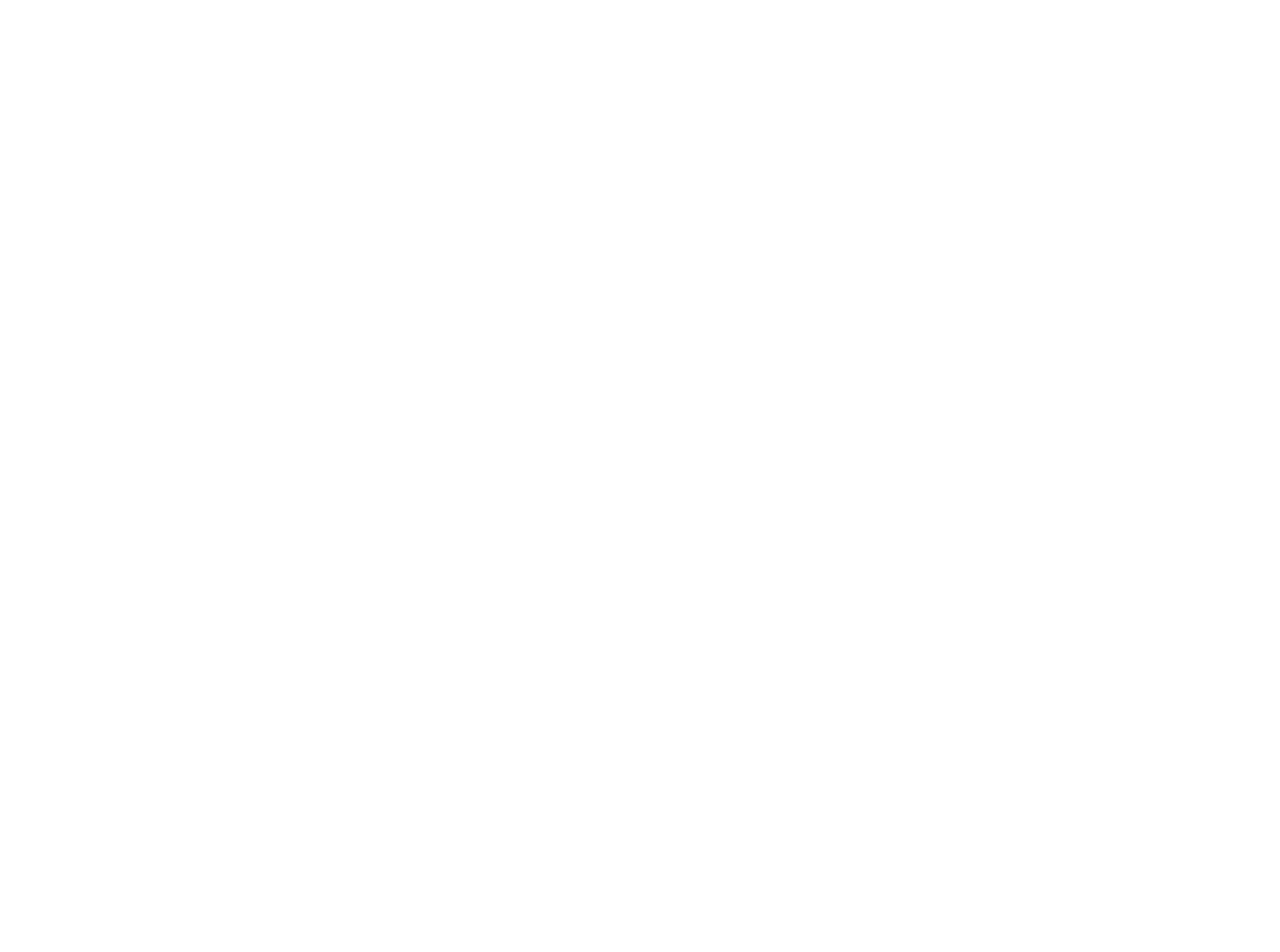
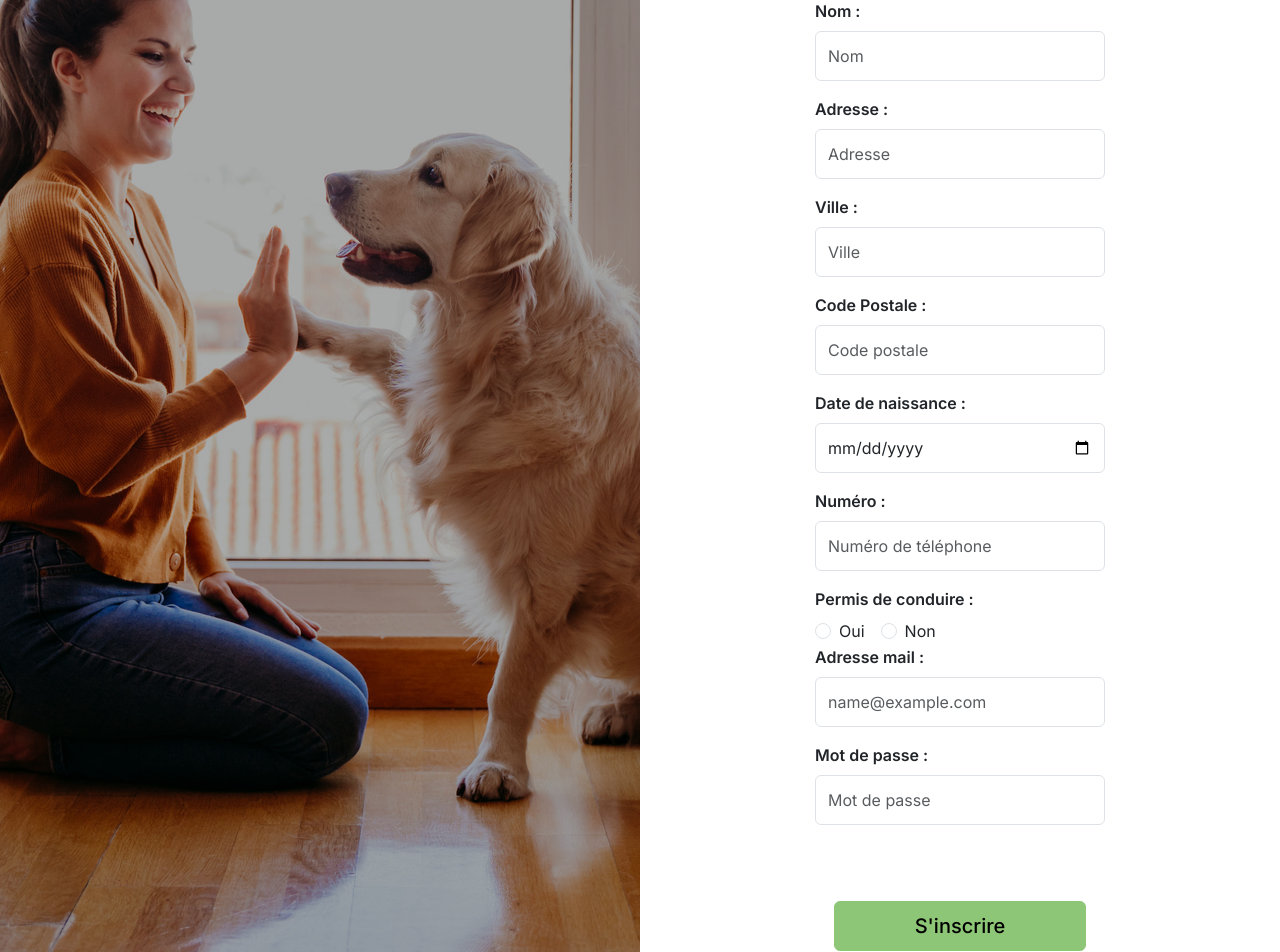
Before and after one commit to Clement-Plancon/petsitters, a Next.js app in the folder petsitter-frontend/: page /inscription in a window 1280 px wide. Before the commit this address had no page. Shown: the part 460-1412 px from the top of the page. Before the commit the page ends 800 px from the top, so only its background shows below. Built offline with nearby package versions, Linux system fonts and the light colour scheme.

Commit message:
feat: :sparkles: inscription page
PA-24

```diff
--- /dev/null
+++ b/petsitter-frontend/src/app/Style/Components/Inscription.scss
@@ -0,0 +1,82 @@
+.formulaire-inscription {
+  @include media-breakpoint-up(lg) {
+    display: flex;
+    flex-direction: row;
+    align-items: center;
+    justify-content: space-between;
+  }
+  .img-form {
+    display: none;
+
+    @include media-breakpoint-up(lg) {
+      display: block;
+      width: 50%;
+
+      > img {
+        width: 100%;
+        filter: brightness(0.7);
+        object-fit: cover;
+      }
+    }
+  }
+
+  .form {
+    padding: 50px 0;
+
+    @include media-breakpoint-up(lg) {
+      width: 50%;
+    }
+    .title {
+      text-transform: uppercase;
+      margin-top: 30px;
+
+      @include media-breakpoint-up(lg) {
+        margin-bottom: 60px;
+        text-align: center;
+      }
+    }
+    .inputs {
+      margin-top: 40px;
+
+      @include media-breakpoint-up(lg) {
+        display: flex;
+        flex-direction: column;
+        align-items: center;
+      }
+
+      .form-label {
+        width: auto;
+        font-weight: 600;
+      }
+
+      .form-control {
+        width: 290px !important;
+        height: 50px;
+      }
+
+      .input {
+        @extend .mb-3;
+      }
+
+      .btn-inscription {
+        display: flex;
+        align-items: center;
+        padding: 15px 80px;
+        height: 50px;
+        font-weight: 500;
+        margin-top: 60px;
+
+        @include media-breakpoint-up(lg) {
+          font-size: 20px;
+        }
+        // width: 100%;
+        // margin-top: 40px;
+
+        // @include media-breakpoint-up(lg) {
+        //   width: auto;
+        //   padding: 15px 85px;
+        // }
+      }
+    }
+  }
+}
--- a/petsitter-frontend/src/app/Style/globals.scss
+++ b/petsitter-frontend/src/app/Style/globals.scss
@@ -9,6 +9,7 @@
 @import "./Components/ModesPetSitting.scss";
 @import "./Components/Footer.scss";
 @import "./Components/Connexion.scss";
+@import "./Components/Inscription.scss";
 
 html,
 body {
--- /dev/null
+++ b/petsitter-frontend/src/app/inscription/page.tsx
@@ -0,0 +1,118 @@
+"use client";
+import Image from "next/image";
+import Layout from "../Components/Laoyout";
+import {
+  Button,
+  Container,
+  Form,
+  ToggleButton,
+  ToggleButtonGroup,
+} from "react-bootstrap";
+import img_form from "../../../public/Images/owner-high-five.jpg";
+
+export default function Inscription() {
+  return (
+    <Layout>
+      <section className="formulaire-inscription">
+        <div className="img-form">
+          <Image src={img_form} alt={""} />
+        </div>
+        <div className="form">
+          <Container>
+            <Form className="inputs">
+              <h1 className="title">Je souhaite m’inscrire</h1>
+              <Form.Group
+                controlId="exampleForm.ControlInput1"
+                className="input"
+              >
+                <Form.Label>Prénom :</Form.Label>
+                <Form.Control type="text" placeholder="Prénom" />
+              </Form.Group>
+              <Form.Group
+                controlId="exampleForm.ControlInput1"
+                className="input"
+              >
+                <Form.Label>Nom :</Form.Label>
+                <Form.Control type="text" placeholder="Nom" />
+              </Form.Group>
+              <Form.Group
+                controlId="exampleForm.ControlInput1"
+                className="input"
+              >
+                <Form.Label>Adresse :</Form.Label>
+                <Form.Control type="text" placeholder="Adresse" />
+              </Form.Group>
+              <Form.Group
+                controlId="exampleForm.ControlInput1"
+                className="input"
+              >
+                <Form.Label>Ville :</Form.Label>
+                <Form.Control type="text" placeholder="Ville" />
+              </Form.Group>
+              <Form.Group
+                controlId="exampleForm.ControlInput1"
+                className="input"
+              >
+                <Form.Label>Code Postale :</Form.Label>
+                <Form.Control type="text" placeholder="Code postale" />
+              </Form.Group>
+              <Form.Group
+                className="input input-anniversaire"
+                controlId="exampleForm.ControlInput1"
+              >
+                <Form.Label>Date de naissance :</Form.Label>
+                <Form.Control type="date" placeholder="JJ/MM/ANNEE" />
+              </Form.Group>
+              <Form.Group
+                controlId="exampleForm.ControlInput1"
+                className="input"
+              >
+                <Form.Label>Numéro :</Form.Label>
+                <Form.Control type="tel" placeholder="Numéro de téléphone" />
+              </Form.Group>
+              <Form.Group
+                controlId="exampleForm.ControlInput1"
+                className="input"
+              >
+                <Form.Label>Permis de conduire :</Form.Label>
+                <div key={`inline-radio`}>
+                  <Form.Check
+                    inline
+                    label="Oui"
+                    name="group1"
+                    type="radio"
+                    id={`inline-radio-2`}
+                  />
+                  <Form.Check
+                    inline
+                    label="Non"
+                    name="group1"
+                    type="radio"
+                    id={`inline-radio-3`}
+                  />
+                </div>
+
+                <Form.Label>Adresse mail :</Form.Label>
+                <Form.Control type="email" placeholder="name@example.com" />
+              </Form.Group>
+              <Form.Group
+                controlId="exampleForm.ControlInput1"
+                className="input"
+              >
+                <Form.Label>Mot de passe :</Form.Label>
+                <Form.Control type="password" placeholder="Mot de passe" />
+              </Form.Group>
+              <Button
+                variant="primary"
+                type="submit"
+                className="btn-inscription"
+              >
+                S'inscrire
+              </Button>
+            </Form>
+          </Container>
+        </div>
+      </section>
+    </Layout>
+  );
+}
```
Also changed, not shown: petsitter-frontend/public/Images/owner-high-five.jpg (added).
